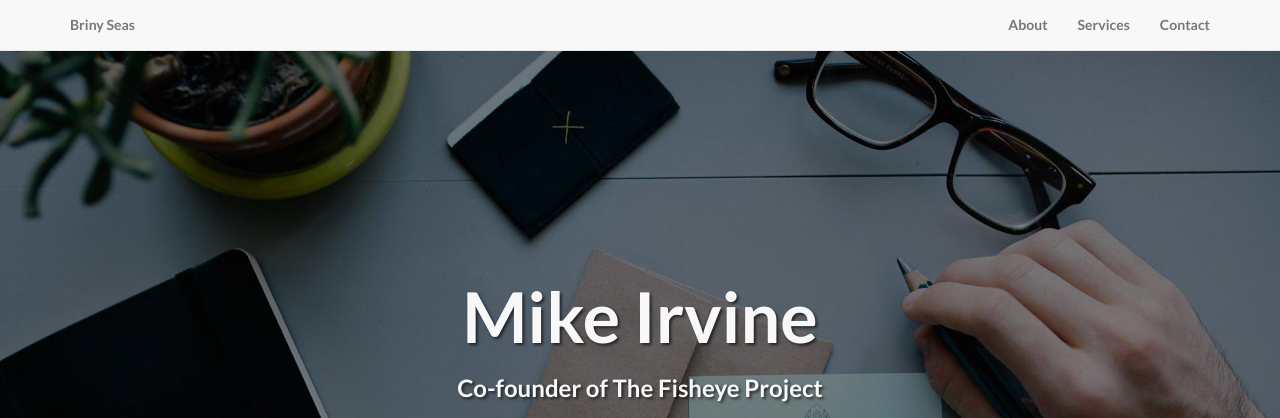
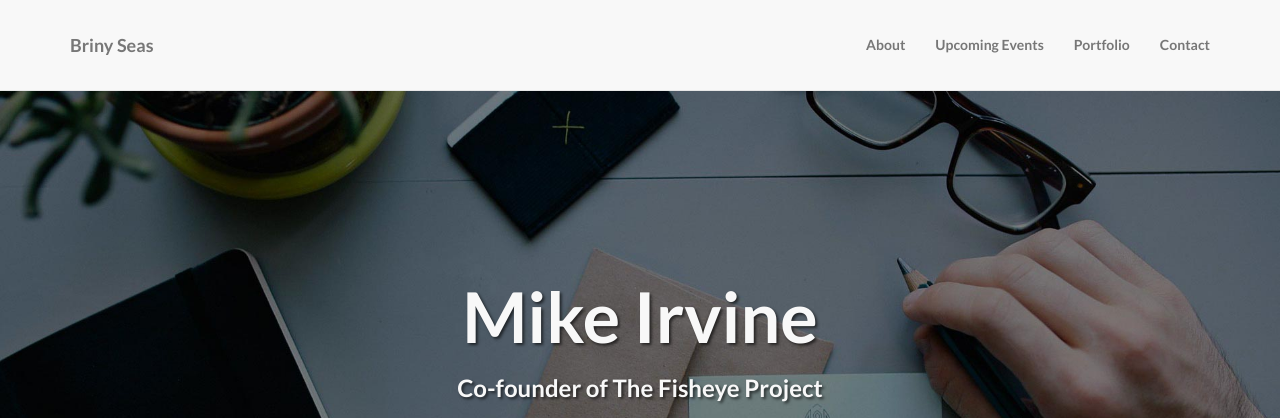
Before and after one commit to bluej/brinyseas_site, a plain HTML site: page index.html in a window 1280 px wide. Shown: the top 418 px of the page. Drawn offline with Linux system fonts and the light colour scheme.

Commit message:
attempting to get animated scrolling working. unsuccessful. switching branches to work on other sections

```diff
--- a/css/landing-page.css
+++ b/css/landing-page.css
@@ -90,6 +90,20 @@ h6 {
     }
 }
 
+
+@media(min-width:767px) {
+    .navbar {
+        padding: 20px 0;
+        -webkit-transition: background .5s ease-in-out,padding .5s ease-in-out;
+        -moz-transition: background .5s ease-in-out,padding .5s ease-in-out;
+        transition: background .5s ease-in-out,padding .5s ease-in-out;
+    }
+
+    .top-nav-collapse {
+        padding: 0;
+    }
+}
+
 .network-name {
     text-transform: uppercase;
     font-size: 14px;
--- a/index.html
+++ b/index.html
@@ -15,7 +15,7 @@
     <link href="css/bootstrap.min.css" rel="stylesheet">
 
      <!-- Plugin CSS -->
-    <link rel="stylesheet" href="css/animate.min.css" type="text/css">
+    <!-- <link rel="stylesheet" href="css/animate.min.css" type="text/css"> -->
 
     <!-- Custom CSS -->
     <link href="css/landing-page.css" rel="stylesheet">
@@ -33,29 +33,39 @@
 
 </head>
 
-<body>
+<body id="page-top" data-spy="scroll" data-target=".navbar-fixed-top">
 
     <!-- Navigation -->
-    <nav class="navbar navbar-default navbar-fixed-top topnav" role="navigation">
-        <div class="container topnav">
+    <nav class="navbar navbar-default navbar-fixed-top" role="navigation">
+    <!-- <nav class="navbar navbar-default navbar-fixed-top topnav" role="navigation">
+ -->        <div class="container">
+            <!-- <div class="container topnav"> -->
             <!-- Brand and toggle get grouped for better mobile display -->
-            <div class="navbar-header">
-                <button type="button" class="navbar-toggle" data-toggle="collapse" data-target="#bs-example-navbar-collapse-1">
+            <div class="navbar-header page-scroll">
+                <button type="button" class="navbar-toggle" data-toggle="collapse" data-target=".navbar-ex1-collapse">
                     <span class="sr-only">Toggle navigation</span>
                     <span class="icon-bar"></span>
                     <span class="icon-bar"></span>
                     <span class="icon-bar"></span>
+                    <span class="icon-bar"></span>
                 </button>
-                <a class="navbar-brand topnav page-scroll" href="#">Briny Seas</a>
+                <a class="navbar-brand page-scroll" href="#page-top">Briny Seas</a>
             </div>
             <!-- Collect the nav links, forms, and other content for toggling -->
-            <div class="collapse navbar-collapse" id="bs-example-navbar-collapse-1">
+            <div class="collapse navbar-collapse navbar-ex1-collapse">
+            <!-- <div class="collapse navbar-collapse" id="bs-example-navbar-collapse-1"> -->
                 <ul class="nav navbar-nav navbar-right">
+                    <li class="hidden">
+                        <a class="page-scroll" href="#page-top"></a>
+                    </li>
                     <li>
                         <a class="page-scroll" href="#about">About</a>
                     </li>
                     <li>
-                        <a class="page-scroll" href="#services">Services</a>
+                        <a class="page-scroll" href="#events">Upcoming Events</a>
+                    </li>
+                    <li>
+                        <a class="page-scroll"href="#portfolio">Portfolio</a>
                     </li>
                     <li>
                         <a class="page-scroll" href="#contact">Contact</a>
@@ -93,10 +103,10 @@
         </div>
         <!-- /.container -->
     </div>
+    <!-- /.intro-header -->
 
-    <!-- /.intro-header -->
     <!-- Page Content -->
-	<a  name="services"></a>
+	<a  name="about"></a>
     <div class="content-section-a">
         <div class="container">
             <div class="row">
@@ -113,8 +123,9 @@
         </div>
         <!-- /.container -->
     </div>
+    <!-- /.content-section-a -->
 
-    <!-- /.content-section-a -->
+    <a  name="events"></a>
     <div class="content-section-b">
         <div class="container">
             <div class="row">
@@ -131,8 +142,9 @@
         </div>
         <!-- /.container -->
     </div>
+    <!-- /.content-section-b -->
 
-    <!-- /.content-section-b -->
+    <a  name="portfolio"></a>
     <div class="content-section-a">
         <div class="container">
             <div class="row">
@@ -146,12 +158,11 @@
                     <img class="img-responsive" src="img/phones.png" alt="">
                 </div>
             </div>
-
         </div>
         <!-- /.container -->
     </div>
+    <!-- /.content-section-a -->
 
-    <!-- /.content-section-a -->
 	<a name="contact"></a>
     <div class="banner">
         <div class="container">
```
